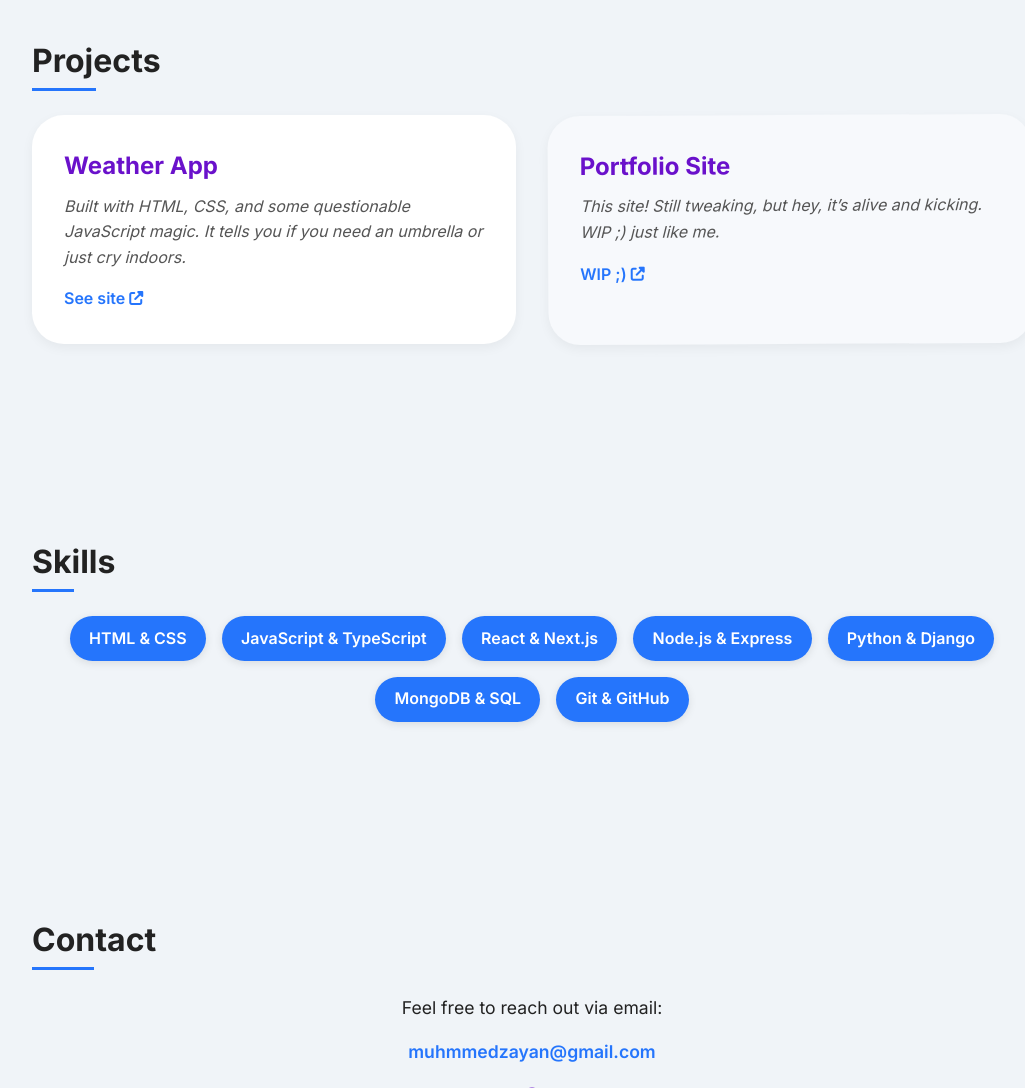
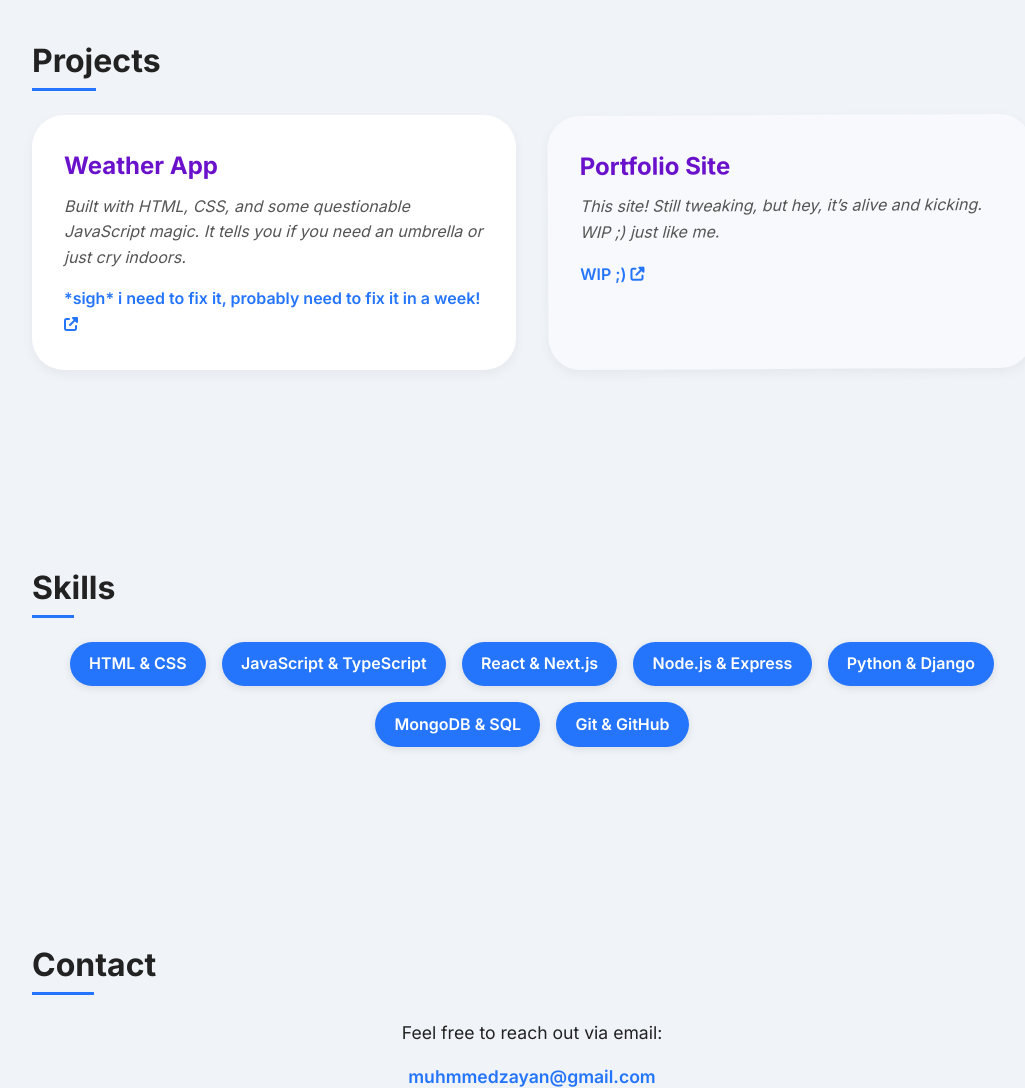
Before and after one commit to MuhmmedZayan/muhmmedzayan.github.io, a plain HTML site: page index.html in a window 1280 px wide. Shown: the part 957-2045 px from the top of the page, without its empty margins (108-1133 px from the left). Drawn offline with Linux system fonts and the light colour scheme.

Commit message:
Update index.html

```diff
--- a/index.html
+++ b/index.html
@@ -264,7 +264,7 @@
             href="/weather.html"
             target="_blank"
             rel="noopener"
-            >See site <i class="fas fa-external-link-alt"></i
+            >*sigh* i need to fix it, probably need to fix it in a week!<i class="fas fa-external-link-alt"></i
           ></a>
         </article>
         <article class="project-card">
```
